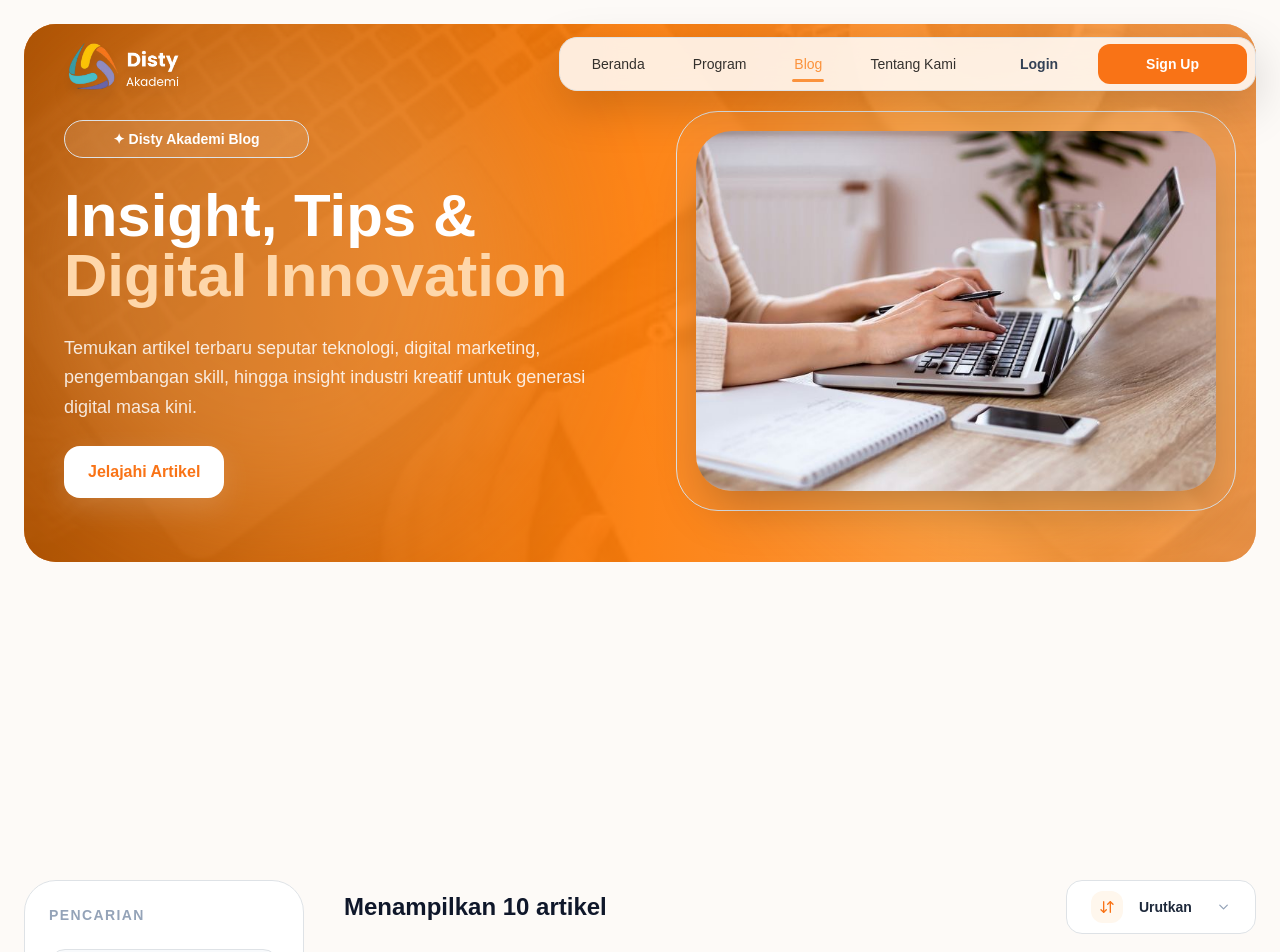
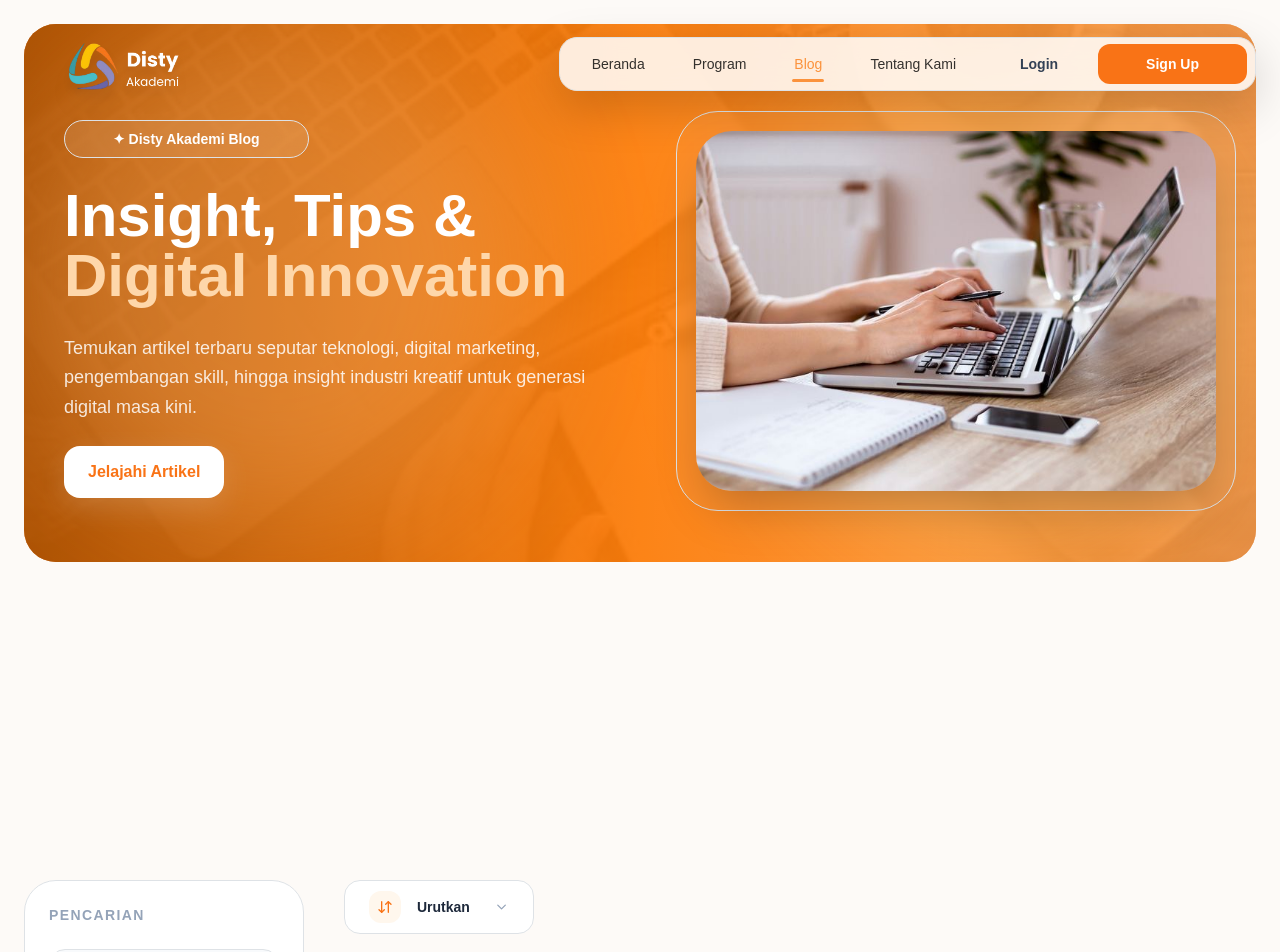
Before and after one commit to vernandohian345/disty-v2, a React (Vite) app in the folder disty-frontend/: page /blog in a window 1280 px wide. Shown: the top 952 px of the page. Built offline with nearby package versions, Linux system fonts and the light colour scheme.

Commit message:
Remove article display header from BlogList component and fix typo in VisionMission component

```diff
--- a/disty-frontend/src/components/frontend/about/VisionMission.jsx
+++ b/disty-frontend/src/components/frontend/about/VisionMission.jsx
@@ -46,7 +46,7 @@
               Menjadi Lembaga pelatihan nasional yang terbaik, terkemuka dan
               terpercaya dalam memberikan menyelenggarakan pendidikan dan
               pelatihan berbasis kompetensi sesuai dengan Standar Kompetensi
-              Kerja Nasional Indonesia (SKKNI)..
+              Kerja Nasional Indonesia (SKKNI)
             </h3>
           </motion.div>
 
--- a/disty-frontend/src/components/frontend/blog/BlogList.jsx
+++ b/disty-frontend/src/components/frontend/blog/BlogList.jsx
@@ -95,10 +95,6 @@
     <div>
       {/* Top */}
       <div className="flex items-center justify-between mb-8">
-        <h2 className="text-2xl font-black text-slate-900">
-          Menampilkan 10 artikel
-        </h2>
-
         {/* Sort */}
         <div className="relative">
           <button
```
